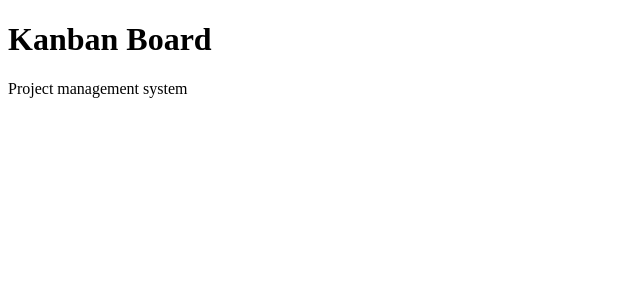
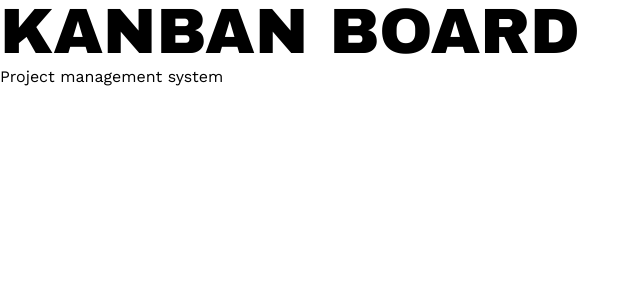
Before and after one commit to daria-diahovets/kanban-board-uni-project, a React (Vite) app: page / in a window 1280 px wide. Shown: the top 300 px of the page, without its empty margins (0-640 px from the left). Built offline with nearby package versions, Linux system fonts and the light colour scheme.

Commit message:
feat(ui): add rawblock design tokens and global styles

```diff
--- a/index.html
+++ b/index.html
@@ -3,6 +3,12 @@
   <head>
     <meta charset="UTF-8" />
     <meta name="viewport" content="width=device-width, initial-scale=1.0" />
+    <link rel="preconnect" href="https://fonts.googleapis.com" />
+    <link rel="preconnect" href="https://fonts.gstatic.com" crossorigin />
+    <link
+      href="https://fonts.googleapis.com/css2?family=Archivo+Black&family=Space+Mono:wght@400;700&family=Work+Sans:wght@400;600&display=swap"
+      rel="stylesheet"
+    />
     <title>Kanban Board</title>
   </head>
   <body>
--- a/src/main.tsx
+++ b/src/main.tsx
@@ -1,5 +1,6 @@
 import { StrictMode } from 'react'
 import { createRoot } from 'react-dom/client'
+import './styles/global.css'
 import App from './App.tsx'
 
 createRoot(document.getElementById('root')!).render(
--- /dev/null
+++ b/src/styles/global.css
@@ -0,0 +1,93 @@
+@import './tokens.css';
+@import './reset.css';
+
+body {
+  font-family: var(--font-body);
+  font-size: var(--text-body-size);
+  line-height: var(--text-body-line);
+  color: var(--content-primary);
+  background-color: var(--surface-base);
+}
+
+h1 {
+  font-family: var(--font-headline);
+  font-size: var(--text-h1-size);
+  line-height: var(--text-h1-line);
+  text-transform: uppercase;
+}
+
+h2 {
+  font-family: var(--font-headline);
+  font-size: var(--text-h2-size);
+  line-height: var(--text-h2-line);
+  text-transform: uppercase;
+}
+
+h3 {
+  font-family: var(--font-headline);
+  font-size: var(--text-h3-size);
+  line-height: var(--text-h3-line);
+  text-transform: uppercase;
+}
+
+h4 {
+  font-family: var(--font-body);
+  font-size: var(--text-h4-size);
+  font-weight: var(--weight-semibold);
+  line-height: var(--text-h4-line);
+}
+
+small {
+  font-size: var(--text-small-size);
+  line-height: var(--text-small-line);
+}
+
+code,
+pre,
+kbd,
+samp {
+  font-family: var(--font-mono);
+  font-size: var(--text-mono-size);
+  line-height: var(--text-mono-line);
+}
+
+a:hover {
+  background-color: var(--color-link);
+  color: var(--content-inverse);
+  text-decoration: none;
+}
+
+::selection {
+  background-color: var(--surface-inverted);
+  color: var(--content-inverse);
+}
+
+:focus {
+  outline: none;
+}
+
+:focus-visible {
+  outline: var(--border-heavy) solid var(--border-color);
+  outline-offset: 0;
+}
+
+::placeholder {
+  color: var(--content-tertiary);
+  opacity: 1;
+}
+
+#root {
+  min-height: 100vh;
+}
+
+.visually-hidden {
+  position: absolute;
+  width: 1px;
+  height: 1px;
+  margin: -1px;
+  padding: 0;
+  overflow: hidden;
+  clip-path: inset(50%);
+  white-space: nowrap;
+  border: 0;
+}
--- /dev/null
+++ b/src/styles/reset.css
@@ -0,0 +1,78 @@
+*,
+*::before,
+*::after {
+  box-sizing: border-box;
+  border-radius: var(--radius-none);
+  box-shadow: var(--shadow-none);
+}
+
+* {
+  margin: 0;
+  padding: 0;
+}
+
+html {
+  -webkit-text-size-adjust: 100%;
+  text-size-adjust: 100%;
+}
+
+body {
+  min-height: 100vh;
+  -webkit-font-smoothing: antialiased;
+}
+
+img,
+svg,
+video,
+canvas {
+  display: block;
+  max-width: 100%;
+}
+
+input,
+button,
+textarea,
+select {
+  font: inherit;
+  color: inherit;
+  background: none;
+  border: none;
+}
+
+button {
+  cursor: pointer;
+}
+
+button:disabled {
+  cursor: not-allowed;
+}
+
+ul,
+ol {
+  list-style: none;
+}
+
+a {
+  color: var(--color-link);
+  text-decoration: underline;
+}
+
+table {
+  border-collapse: collapse;
+  border-spacing: 0;
+}
+
+h1,
+h2,
+h3,
+h4,
+h5,
+h6 {
+  font-weight: var(--weight-regular);
+}
+
+[type='radio'],
+[type='radio']::before,
+[type='radio']::after {
+  border-radius: 50%;
+}
--- /dev/null
+++ b/src/styles/tokens.css
@@ -0,0 +1,94 @@
+:root {
+  --color-black: #000000;
+  --color-white: #ffffff;
+  --color-link: #0000ff;
+  --color-success: #008000;
+  --color-warning: #ffa500;
+  --color-error: #ff0000;
+  --color-info: #0000ff;
+
+  --surface-base: #ffffff;
+  --surface-inverted: #000000;
+  --surface-sunken: #f0f0f0;
+  --surface-sunken-hover: #e8e8e8;
+  --surface-disabled: #f5f5f5;
+
+  --content-primary: #000000;
+  --content-secondary: #666666;
+  --content-tertiary: #999999;
+  --content-inverse: #ffffff;
+
+  --border-color: #000000;
+  --border-color-disabled: #cccccc;
+  --border-color-error: #ff0000;
+
+  --font-headline: 'Archivo Black', 'Arial Black', sans-serif;
+  --font-body: 'Work Sans', 'Helvetica Neue', Arial, sans-serif;
+  --font-mono: 'Space Mono', 'Courier New', monospace;
+
+  --weight-regular: 400;
+  --weight-semibold: 600;
+
+  --text-h1-size: 64px;
+  --text-h1-line: 1;
+  --text-h2-size: 48px;
+  --text-h2-line: 1.05;
+  --text-h3-size: 32px;
+  --text-h3-line: 1.1;
+  --text-h4-size: 22px;
+  --text-h4-line: 1.2;
+  --text-body-size: 16px;
+  --text-body-line: 1.6;
+  --text-small-size: 14px;
+  --text-small-line: 1.5;
+  --text-tiny-size: 12px;
+  --text-tiny-line: 1.4;
+  --text-mono-size: 15px;
+  --text-mono-line: 1.5;
+
+  --tracking-button: 2px;
+  --tracking-label: 1px;
+  --tracking-chip: 1px;
+
+  --sp-1: 4px;
+  --sp-2: 8px;
+  --sp-3: 16px;
+  --sp-4: 24px;
+  --sp-5: 40px;
+  --sp-6: 64px;
+  --sp-7: 80px;
+  --sp-8: 120px;
+
+  --border-thin: 1px;
+  --border-thick: 3px;
+  --border-heavy: 5px;
+
+  --radius-none: 0;
+
+  --shadow-none: none;
+
+  --control-height-sm: 32px;
+  --control-height-md: 44px;
+  --control-height-lg: 56px;
+  --control-padding-sm: 6px 16px;
+  --control-padding-md: 10px 24px;
+  --control-padding-lg: 16px 40px;
+  --control-text-sm: 12px;
+  --control-text-md: 14px;
+  --control-text-lg: 18px;
+
+  --input-padding: 10px 12px;
+  --box-size: 20px;
+  --radio-dot-size: 10px;
+
+  --chip-padding: 4px 12px;
+  --chip-text: 10px;
+  --status-chip-padding: 2px 10px;
+  --status-chip-text: 11px;
+
+  --tooltip-max-width: 260px;
+  --tooltip-padding: 8px 12px;
+  --tooltip-text: 13px;
+
+  --overlay-backdrop: rgba(0, 0, 0, 0.5);
+}
```
